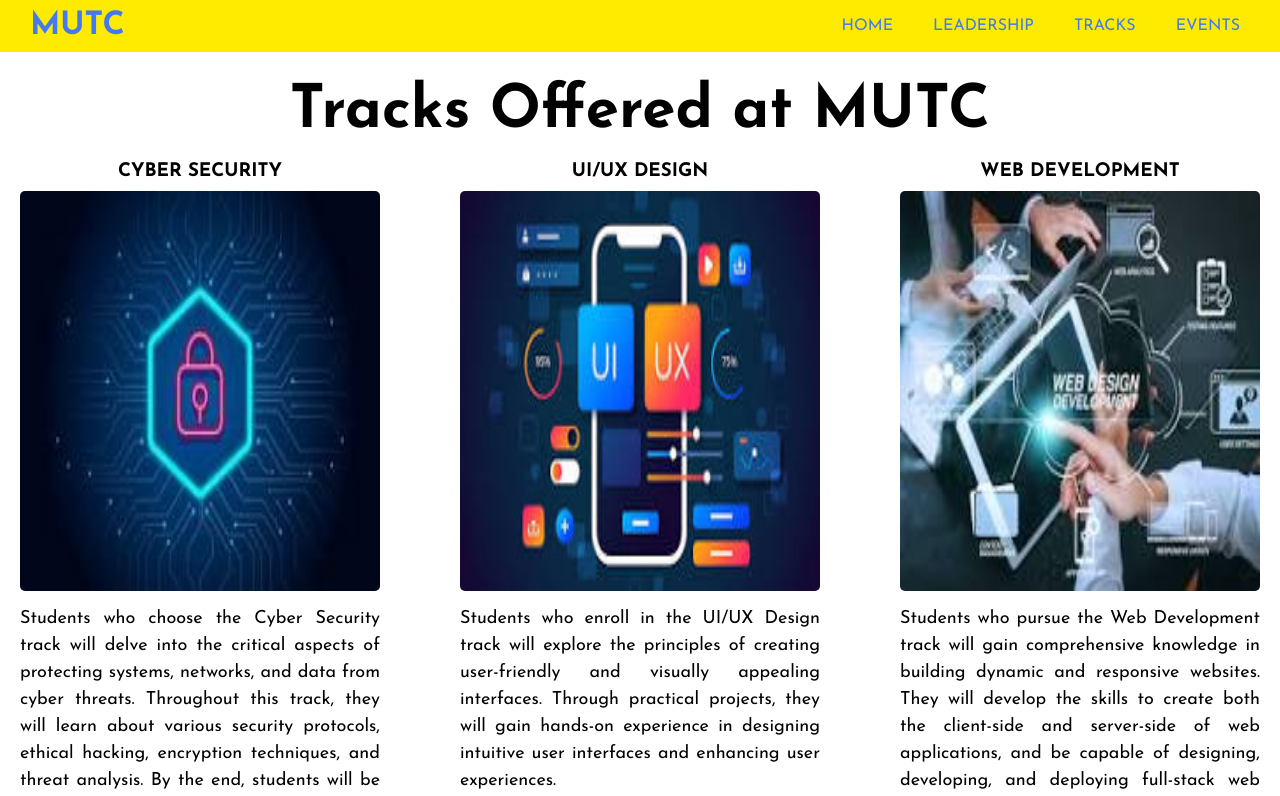
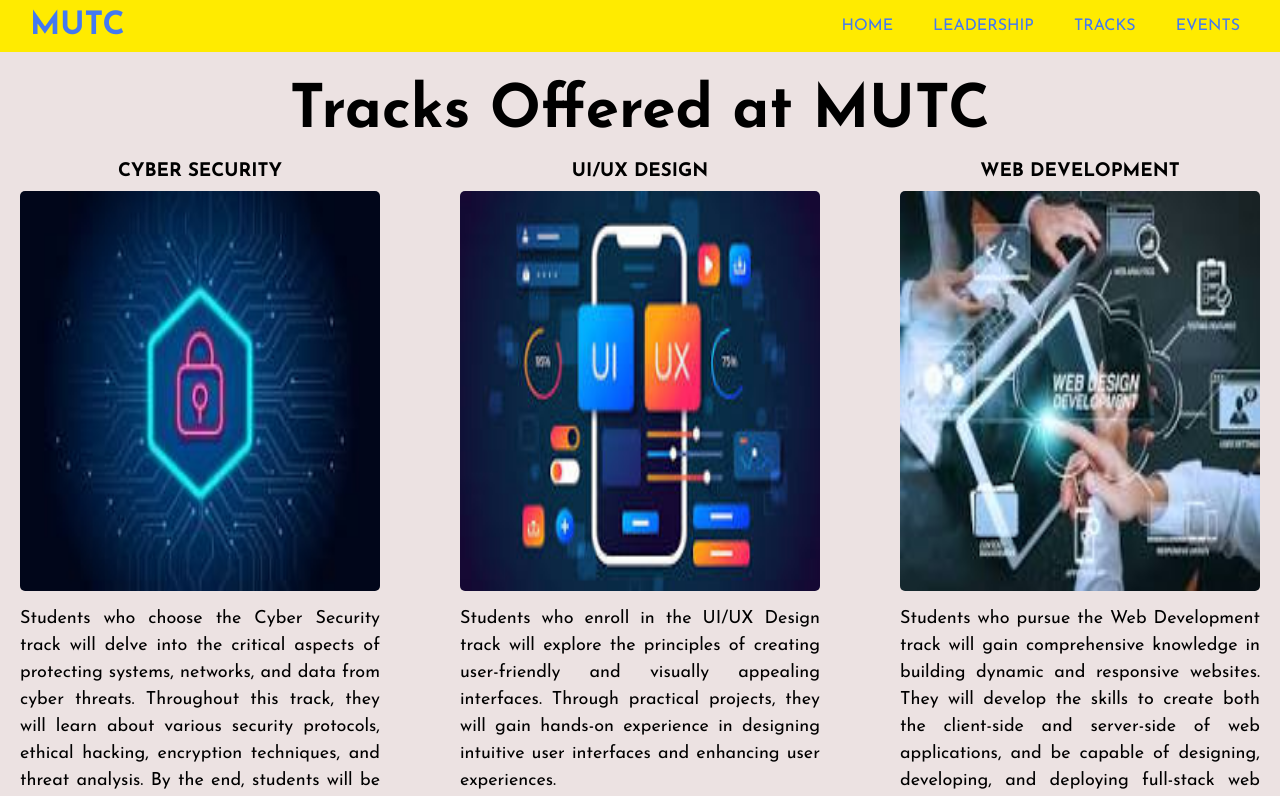
Before and after one commit to KamauNewtonNgatia/murang-a-university-tech-club-website, a React (Vite) app: page /Tracks in a window 1280 px wide. Shown: the top 796 px of the page. Built offline with nearby package versions, Linux system fonts and the light colour scheme.

Commit message:
change the background color of the webpage

```diff
--- a/src/App.css
+++ b/src/App.css
@@ -13,8 +13,7 @@ html {
 body {
   font-size: 1.6rem;
   font-family: "Josefin Sans", sans-serif;
-  /* background-color: var(--color--primary); */
-  /* padding: 0 1rem; */
+  background-color: rgb(236, 226, 226);
 }
 
 :root {
--- a/src/Pages/Home/Leadership/Tracks/Tracks.jsx
+++ b/src/Pages/Home/Leadership/Tracks/Tracks.jsx
@@ -1,7 +1,6 @@
 import React from "react";
 import "./Tracks.css";
 import trackData from "../../../../data/Tracks";
-import { Link } from "react-router-dom";
 import Title from "../../../../components/Title/Title";
 import Form from "../../../../components/Form/Form";
 
```
